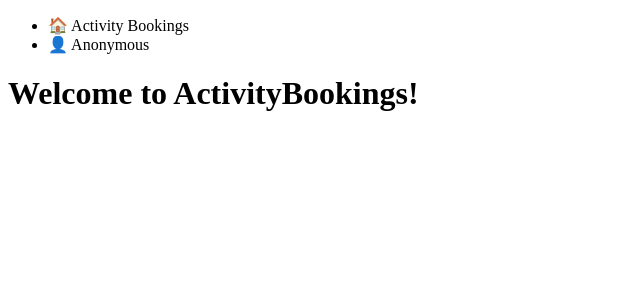
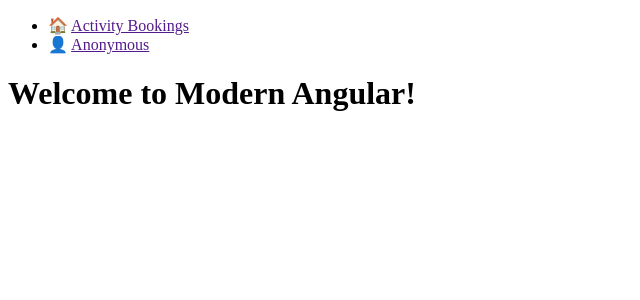
Before and after one commit to TrainingITCourses/softtek_angular_update_1, an Angular app in the folder ActivityBookings/: page / in a window 1280 px wide. Shown: the top 300 px of the page, without its empty margins (0-640 px from the left). Built offline with nearby package versions, Linux system fonts and the light colour scheme.

Commit message:
feat: sesión 1

```diff
--- a/ActivityBookings/src/app/app.component.ts
+++ b/ActivityBookings/src/app/app.component.ts
@@ -8,12 +8,9 @@ import { HeaderComponent } from './core/header.component';
   imports: [RouterOutlet, HeaderComponent],
   template: `
     <lab-header />
-    <h1>Welcome to {{ title }}!</h1>
-
+    <h1>Welcome to Modern Angular!</h1>
     <router-outlet />
   `,
   styles: [],
 })
-export class AppComponent {
-  title = 'ActivityBookings';
-}
+export class AppComponent {}
--- a/ActivityBookings/src/app/app.config.ts
+++ b/ActivityBookings/src/app/app.config.ts
@@ -3,7 +3,7 @@ import { provideRouter } from '@angular/router';
 
 import { provideClientHydration } from '@angular/platform-browser';
 import { routes } from './app.routes';
-import { AuthService } from './core/auth.service';
+import { AuthService } from './shared/auth.service';
 
 export const appConfig: ApplicationConfig = {
   providers: [provideRouter(routes), provideClientHydration(), AuthService],
--- a/ActivityBookings/src/app/core/header.component.ts
+++ b/ActivityBookings/src/app/core/header.component.ts
@@ -1,5 +1,5 @@
 import { ChangeDetectionStrategy, Component, inject } from '@angular/core';
-import { AuthService } from './auth.service';
+import { AuthService } from '../shared/auth.service';
 
 @Component({
   selector: 'lab-header',
@@ -7,12 +7,18 @@ import { AuthService } from './auth.service';
   changeDetection: ChangeDetectionStrategy.OnPush,
   imports: [],
   template: `
-    <nav>
-      <ul>
-        <li>🏠 {{ title }}</li>
-        <li>👤 {{ user }}</li>
-      </ul>
-    </nav>
+    <header>
+      <nav>
+        <ul>
+          <li>
+            🏠 <a href="">{{ title }}</a>
+          </li>
+          <li>
+            👤 <a href="">{{ user }}</a>
+          </li>
+        </ul>
+      </nav>
+    </header>
   `,
 })
 export class HeaderComponent {
```
Also changed, not shown: ActivityBookings/src/app/shared/auth.service.ts (renamed from ActivityBookings/src/app/core/auth.service.ts), 1 other file (tests, documents, lock files or other folders).
